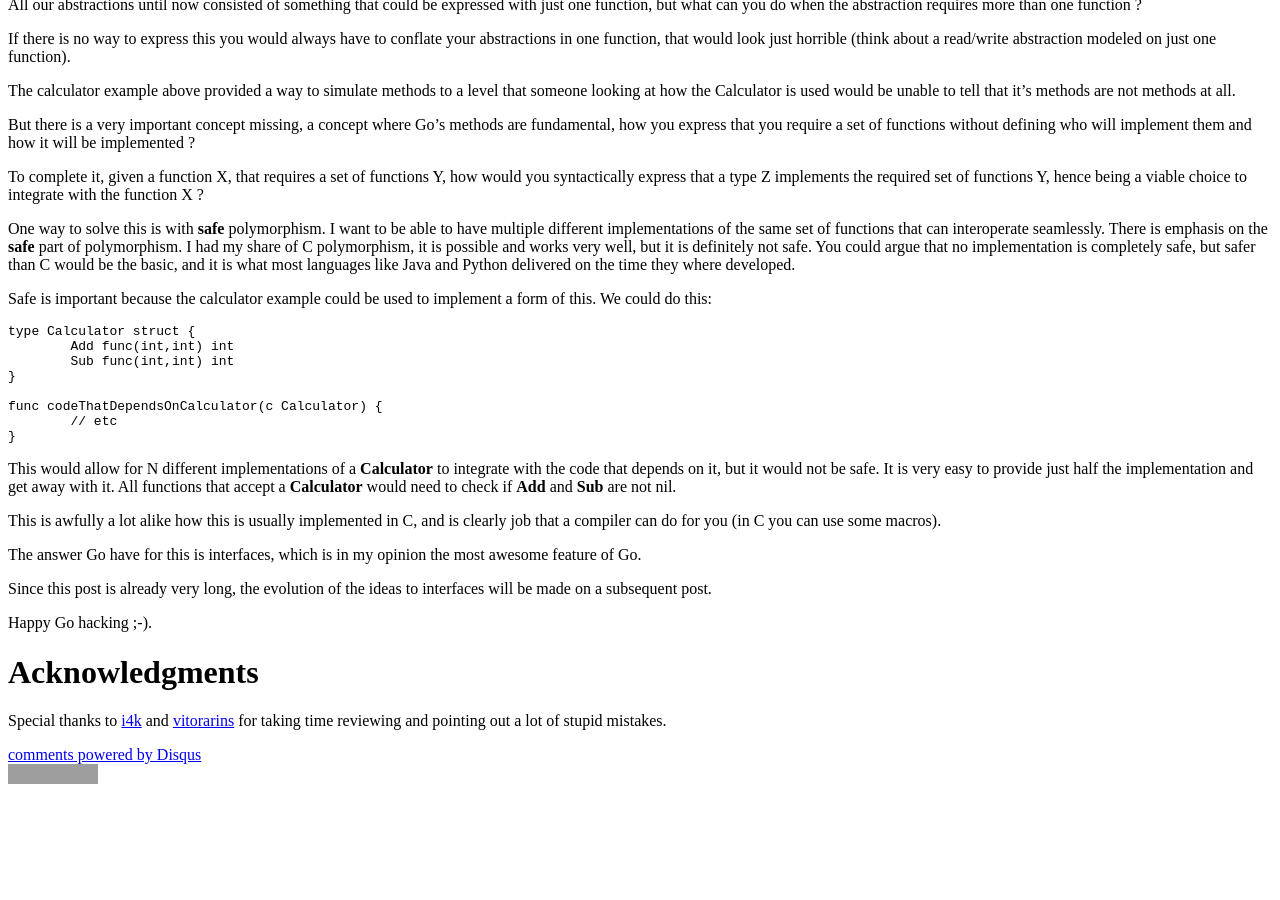
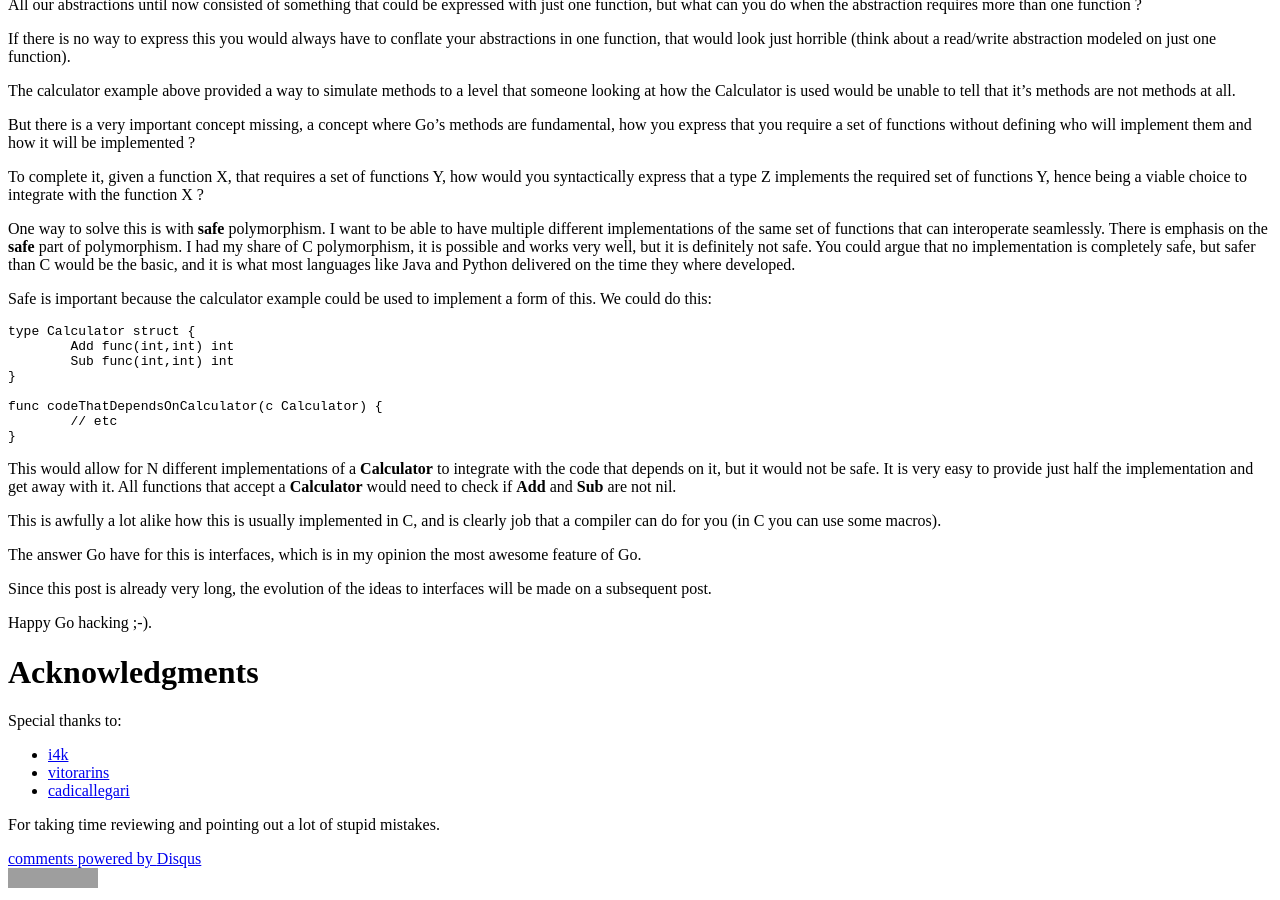
Before and after one commit to katcipis/katcipis.github.io, a Jekyll site: the page built from _posts/2017-03-27-exploring-go-objects.md, in a window 1280 px wide and 900 px high, scrolled down 7879 px. Built offline with Jekyll 4.4.1, drawn with Linux system fonts in a browser that asks for light colours; nearby versions of some CDN libraries; some web fonts are replaced; comment, search, counter and statistics services are not loaded; before the commit the page ends 8675 px from its top, so only the background shows below that; grey boxes are pictures that could not be loaded.

Commit message:
Fix ack section

```diff
--- a/_posts/2017-03-27-exploring-go-objects.md
+++ b/_posts/2017-03-27-exploring-go-objects.md
@@ -690,6 +690,11 @@ Happy Go hacking ;-).
 
 # Acknowledgments
 
-Special thanks to [i4k](https://github.com/tiago4orion) and
-[vitorarins](https://github.com/vitorarins) for taking
-time reviewing and pointing out a lot of stupid mistakes.
+Special thanks to:
+
+- [i4k](https://github.com/tiago4orion)
+- [vitorarins](https://github.com/vitorarins)
+- [cadicallegari](https://github.com/cadicallegari)
+
+For taking time reviewing and pointing out a lot
+of stupid mistakes.
```
